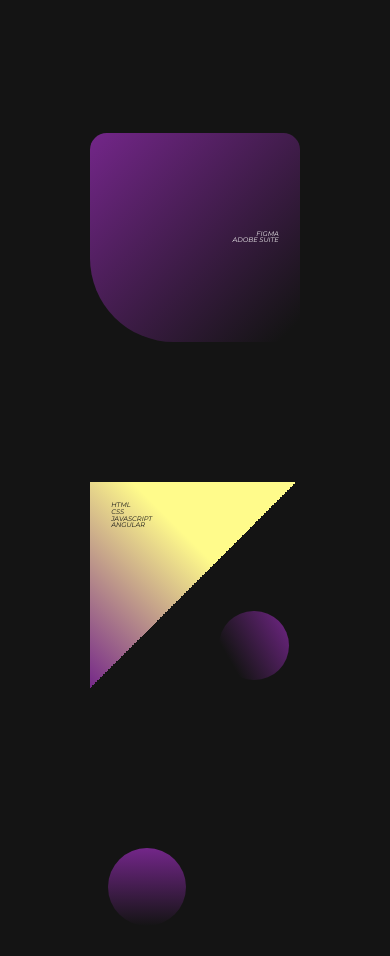
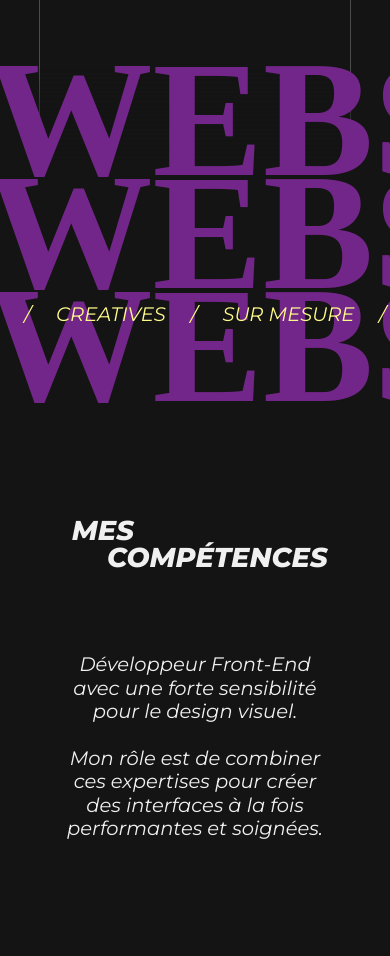
Before and after one commit to Santiago44200/CV-WEB1, a plain HTML site: page index.html in a window 390 px wide. Shown: the part 1044-2000 px from the top of the page. Drawn offline with nearby package versions, Linux system fonts and the light colour scheme; a web font is replaced by a local one.

Commit message:
responsiva 100%, falta el menú

```diff
--- a/index.html
+++ b/index.html
@@ -147,6 +147,8 @@
 
             <div class="big-text-web">
                 <h1 class="websites">WEBSITES</h1>
+                <h1 class="websites1">WEBSITES</h1>
+                <h1 class="websites2">WEBSITES</h1>
                 <div class="carrousel-words-container">
                     <div class="carrousel-words">
                         <p>LUDIQUES</p><p>/</p><p>ESTHÉTIQUES</p><p>/</p>
--- a/style/style.css
+++ b/style/style.css
@@ -306,7 +306,8 @@ body {
 .hero-text {
     display: flex;
     flex-direction: column;
-
+    mix-blend-mode: screen;
+    mix-blend-mode: difference;
     /* CLAVE para centrar verticalmente: */
     align-items: flex-start; /* Asegura que el texto se alinee a la izquierda dentro del contenedor Flex */
     justify-content: center; /* Centra todo el contenido (el bloque de texto) verticalmente */
@@ -315,6 +316,8 @@ body {
 
     z-index: 2;
 }
+
+
 
 /* Estilo de la imagen de Santiago */
 .santiago-photo {
@@ -455,6 +458,11 @@ body {
     color: var(--purple-color);
 }
 
+.big-text-web .websites1, .big-text-web .websites2{
+    display: none;
+}
+
+
 .carrousel-words-container{
     margin-top: -20%;
     width:100%;
@@ -1338,10 +1346,13 @@ footer{
 }
 
 .contact{
-    grid-column: 1 / 7;
+    grid-column: 1 / 5;
+    text-align: left;
 }
 .media{
-    grid-column: 7 / 13;
+    grid-column: 5 / 13;
+    text-align: left;
+
 }
 
 .contact, .media{
@@ -1391,6 +1402,235 @@ footer{
 
 
 
+.hero-container {
+    max-width: 100%;
+    display: grid;
+}
+
+.hero-text{
+    grid-column: 1 / 2; /* De la línea 1 a la 2 (ocupa 1 columna) */
+    grid-row: 1 / 2;    /* De la línea 1 a la 2 (ocupa 1 fila) */
+}
+
+.image-wrapper {
+    display: flex;
+    justify-content: flex-end; /* Alinea la imagen a la derecha */
+    align-items: center;
+    margin: 0 auto;
+    padding: 0;
+    width: 90%;
+}
+
+.hero-text {
+    margin-left: 10%;
+    margin-top: 145px;
+}
+
+/* Estilo de la imagen de Santiago */
+.santiago-photo {
+
+    width: clamp(20rem, 50%, 40rem);
+}
+
+.hero-text .greeting {
+    margin-top: 10vw;
+    margin-bottom: 1rem;
+    font-size: clamp(1.2rem, 4vw, 6rem);
+}
+
+.hero-text .main-title {
+    font-size: clamp(1.8rem, 10vw, 10rem);
+    line-height: 1;
+    width: 50%;
+}
+
+.hero-text .subtitle {
+    padding-top: 1.5rem;
+    font-size: clamp(0.8rem, 2.3vw, 6rem);
+    line-height: 1;
+    width: 80%;
+}
+
+/*----------------------------------------------------------*/
+/*---------------column, est l'ame 600px-----------------------*/
+/*----------------------------------------------------------*/
+
+.section2 {
+    margin: auto;
+    margin-top: 50px;
+    width: 80%;
+    grid-template-columns: 1fr;
+                 -webkit-mask-image: linear-gradient(
+        to bottom,
+        black 0%,
+        black 85%,
+        transparent 100%
+    );
+        mask-image: linear-gradient(
+        to bottom,
+        black 0%,
+        black 85%,
+        transparent 100%
+    );
+}
+
+.section2 .estlame{
+    position: absolute;
+    width: 40%;
+    margin-top: 24%;
+    margin-left: 20%;
+    font-style: italic;
+    line-height: 1.2;
+    font-size: clamp(0.8rem, 6.5vw, 6rem);
+    text-align: center;
+}
+
+.place2, .place3{
+    display: none;
+}
+
+.place1,
+.place4 {
+    aspect-ratio: 1 / 1;
+    width: 100%;
+    border:none;
+    background-color: #141414;
+    display: flex;
+    justify-content: center;
+    align-items: center;
+}
+
+.place4{
+    display: flex;
+    align-items: flex-start;
+
+}
+
+.place4 h2{
+    font-size: clamp(0.8rem, 6.5vw, 6rem);
+    margin-top: 20vw;
+    opacity: 1;
+}
+
+
+
+
+
+
+/*----------------------------------------------------------*/
+/*---------------websites websites 600px-----------------------*/
+/*----------------------------------------------------------*/
+
+.big-text-web{
+    height: 93vw;
+}
+.big-text-web .websites, .big-text-web .websites1, .big-text-web .websites2{
+    display: block;
+        visibility: visible;
+    font-family: mango grotesque web;
+    font-weight:900;
+    font-size: 42.5vw;
+    margin-left: -3.4%;
+    margin-top: -31%;
+    position: relative;
+    line-height: 41vw;
+    margin-bottom: 19vw;
+    color: var(--purple-color);
+}
+
+.carrousel-words-container{
+    margin-top: -50%;
+}
+.carrousel-words p{
+    font-size: 5vw;
+    line-height: 5vw;
+}
+
+
+/*----------------------------------------------------------*/
+/*---------------sección tools / tech 600px-----------------------*/
+/*----------------------------------------------------------*/
+
+
+.section3 {
+    margin-top: 20vw;
+    margin-left: 5%;
+    width: 90%;
+    display: flex;
+    flex-direction: column;
+}
+
+.section3 .container-left {
+    width: 100%;
+    padding-top: 10%;
+    text-align: center;
+    display: flex;
+    align-items: center;
+}
+
+.container-left .mes-competences{
+    width: 80%;
+    margin-left: 10%;
+}
+
+.container-left h2{
+    font-size: clamp(1.6rem, 7vw, 5rem);
+    line-height: 1;
+}
+
+.container-left .mes{
+    padding-left: 0%;
+    margin-left: -66%;
+}
+
+.container-left .competences{
+    padding-left: 6%;
+}
+
+.section3 .container-right {
+    width: 100%;
+    display: grid;
+}
+
+.intro-text{
+    padding: 10%;
+    display: flex;
+    align-items: center;
+}
+
+.intro-text p{
+    font-size: 5vw;
+    line-height: 1.2;
+    text-align: center;
+    width: 100%;
+}
+
+.tools-card p, .tech-card p, .backend-card p{
+    font-size: clamp(1rem, 4.5vw, 10rem);
+    line-height: 1.2;
+
+}
+
+.tools-card .card-color, .tech-card .card-color, .backend-card .card-color{
+    padding: 10%;
+}
+
+.tech-card .circulo-tech{
+    position: absolute;
+    left: 57%;
+    top:57%;
+    width: 25%;
+    height: 25%;
+}
+
+.backend-card .card-color{
+    position: absolute;
+    margin-top: -73%;
+    margin-left: 6.5%;
+    width: 60vw;
+    height: 60vw;
+}
+
 /*----------------------------------------------------------*/
 /*---------------------------ETUDES 600px---------------------------*/
 /*----------------------------------------------------------*/
@@ -1405,9 +1645,10 @@ footer{
 }
 
 .section4 h2{
-    font-size: clamp(2rem, 4vw, 5rem) ;
+    font-size: clamp(1.6rem, 7vw, 5rem) ;
     line-height: 3vw;
-    margin: 10vw 0;
+    margin-top: 35vw;
+    margin-bottom: 15vw;
     font-weight: 800;
     text-align: center;
 }
@@ -1429,214 +1670,16 @@ footer{
 }
 
 .section4 .studies{
-    font-size: clamp(1rem, 3.5vw, 5rem) ;
+    font-size: clamp(1rem, 4.5vw, 5rem) ;
     line-height: 1;
     margin-bottom: 10vw;
 }
-
 
 
 /*----------------------------------------------------------------*/
 /*---------------------------MEME 600px---------------------------*/
 /*----------------------------------------------------------------*/
 
-
-
-
-
-
-/*----------------------------------------------------------*/
-/*---------------sección tools / tech-----------------------*/
-/*----------------------------------------------------------*/
-
-
-.section3 {
-    margin-left: 5%;
-    width: 90%;
-    display: flex;
-    flex-direction: column;
-}
-
-.section3 .container-left {
-    width: 100%;
-    padding-top: 10%;
-}
-
-.container-left h2{
-    font-size: 2.5vw;
-    font-style: italic;
-    line-height: 2.5vw;
-    font-weight: 800;
-}
-
-.container-left .competences{
-    margin-left: 10%;
-}
-
-.section3 .container-right {
-    width: 100%;
-    display: grid;
-}
-
-.intro-text,
-.tools-card,
-.tech-card,
-.backend-card{
-    aspect-ratio: 1 / 1;
-    width: 100%;
-    padding: 20%;
-}
-
-.intro-text{
-    padding: 20%;
-    display: flex;
-    align-items: center;
-}
-
-.intro-text p{
-    font-size: 1.8vw;
-    font-style: italic;
-}
-
-.tools-card p, .tech-card p, .backend-card p{
-    font-style: italic;
-    font-size: 1.7vw;
-    line-height: 1.7vw;
-    font-weight: 400;
-}
-
-.tools-card .card-color, .tech-card .card-color, .backend-card .card-color{
-    padding: 10%;
-}
-
-.tools-card .card-color{
-    height: 100%;
-    width: 100%;
-    border-top-left-radius: 8%;
-    border-top-right-radius: 8%;
-    border-bottom-left-radius: 40%;
-    border-bottom-right-radius: 0%;
-       background-image: linear-gradient(
-
-        to top left,
-        #141414 5%,
-        #732689 100%
-    );
-}
-
-.tools-card .card-color div{
-
-    width: 100%;
-    height: 100%;
-    display: flex;
-    flex-direction: column; /*apilar*/
-    justify-content: center; /*abajo*/
-    align-items: flex-end; /*derecha*/
-}
-
-.tech-card{
-    position: relative;
-}
-
-.tech-card .card-color{
-        width: 100%;
-        height: 100%;
-        z-index: 3;
-        background-image: linear-gradient(
-            to top right,
-            var(--purple-color) 0%,
-            var(--yellow) 60%
-        );
-}
-
-.tech-card .triangulo{
-    position: absolute;
-    top:-0.95%;
-    left:10.05%;
-    width: 90%;
-    height: 90%;
-    z-index: 4;
-    background-image: linear-gradient(
-
-        /* 1. Definir el Ángulo Diagonal */
-        to bottom right, /* Va de abajo a la izquierda hacia arriba a la derecha (45 grados) */
-
-       rgba(255, 255, 255, 0) 0%, /* #732689 con transparencia total (0) */
-        rgba(255, 251, 139, 0) 50%, /* #FFFB8B con transparencia total (0) */
-
-        /* 3. Segundo Color (Mitad Superior-Derecha) */
-        #141414 50%,       /* El color Azul comienza inmediatamente en el 50% */
-       #141414 100%       /* Y se mantiene sólido hasta el final */
-    );
-}
-
-.tech-card .card-color div{
-    width: 100%;
-    height: 100%;
-    display: flex;
-    flex-direction: column;
-    justify-content: flex-start;
-    align-items: flex-start;
-    z-index: 5;
-}
-
-.tech-card .card-color p{
-    color: #141414;
-}
-
-.tech-card .circulo-tech{
-    position: absolute;
-    left: 57%;
-    top:57%;
-    width: 20%;
-    height: 20%;
-    border-radius: 50%;
-    z-index: 5;
-        background-image: linear-gradient(
-        60deg,
-        #141414 20%,
-        #732689 100%
-    );
-
-}
-
-.backend-card{
-    position: relative;
-
-}
-
-.backend-card div{
-    width: 100%;
-    height: 100%;
-    display: flex;
-    flex-direction: column;
-    justify-content: flex-end;
-    align-items: flex-start;
-    z-index: 1;
-}
-
-.backend-card .card-color{
-    position: absolute;
-    margin-top: -55%;
-    margin-left: 5%;
-    width: 20vw;
-    height: 20vw;
-    border-radius: 50%;
-    z-index: -1;
-    background-image: linear-gradient(
-        to top,
-        #141414 0%,
-        #732689 100%
-    );
-}
-
-
-
-
-
-/*-------------------------------------------------------------------*/
-/*-------------------------------------------------------------------*/
-/*-------------------------------------------------------------------*/
 
     .section5{
         flex-direction: column;
@@ -1683,6 +1726,7 @@ footer{
 }
 
 .contact{
+    margin-top: 50px;
     grid-column: 1 / 13;
 }
 .media{
```
